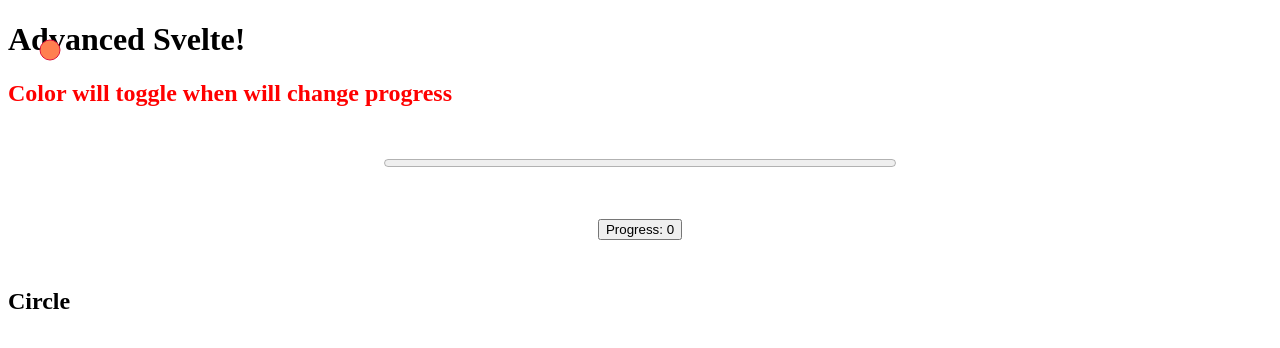
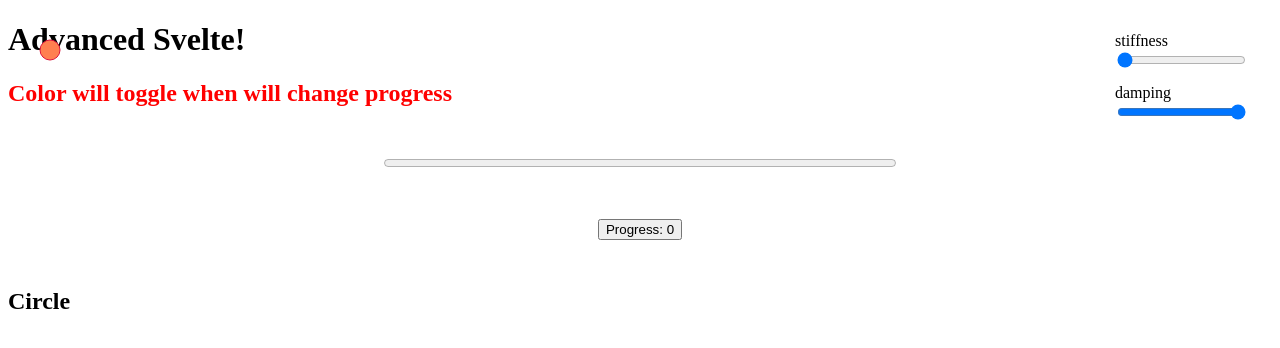
Before and after one commit to Waldemar-00/SVELTE-advanced-, a SvelteKit app: page / in a window 1280 px wide. Shown: the top 348 px of the page. Built offline with nearby package versions, Linux system fonts and the light colour scheme.

Commit message:
Bound the value of inputs(type-range) to the properties of spring motion: stiffness and damping.

```diff
--- a/src/components/motion/Spring.svelte
+++ b/src/components/motion/Spring.svelte
@@ -19,6 +19,28 @@
 >
 	<circle cx={$coords.x} cy={$coords.y} r={$r} stroke="red" fill="orange" />
 </svg>
+<div class="controls">
+	<label for="stiffness">stiffness</label>
+	<input
+		type="range"
+		id="stiffness"
+		name="stiffness"
+		min="0.1"
+		max="1"
+		step="0.1"
+		bind:value={coords.stiffness}
+	/>
+	<label for="damping">damping</label>
+	<input
+		type="range"
+		id="damping"
+		name="damping"
+		min="0.1"
+		max="1"
+		step="0.1"
+		bind:value={coords.damping}
+	/>
+</div>
 
 <style>
 	svg {
@@ -32,4 +54,14 @@
 		fill: coral;
 		stroke: crimson;
 	}
+	.controls {
+		display: flex;
+		flex-flow: column;
+		position: absolute;
+		top: 2rem;
+		right: 2rem;
+	}
+	.controls input {
+		margin-bottom: 1rem;
+	}
 </style>
```
